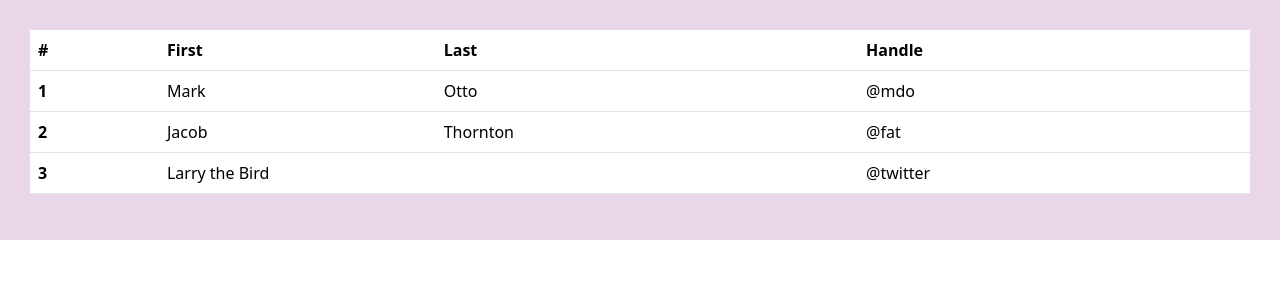
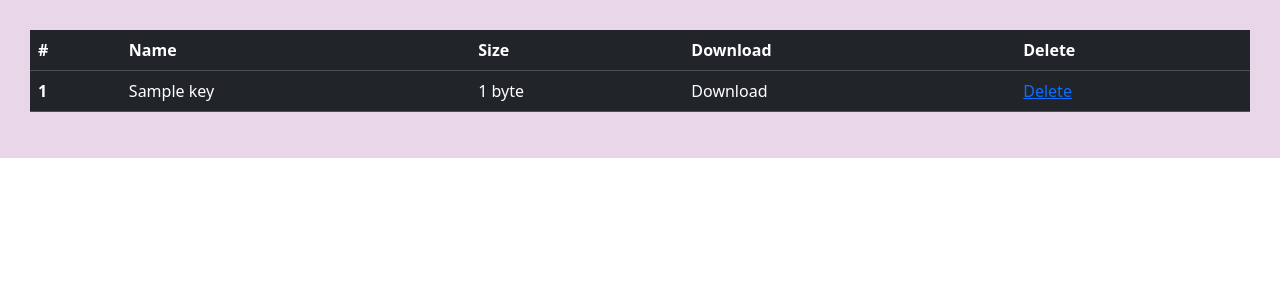
Before and after one commit to Foroozan72/online-shop, a Django app: template home/templates/home/bucket.html in a window 1280 px wide. Shown: the part 56-356 px from the top of the page. Run offline with Django 4.2, Linux system fonts and the light colour scheme; the template is opened without the code that fills it: most values are stand-ins (such as "Sample title", 1, 10 or a date in 2020); parts of the project's set-up code (start-up, migrations or seed data) failed here and were passed over.

Commit message:
second commit

```diff
--- a/core/celery_conf.py
+++ b/core/celery_conf.py
@@ -4,7 +4,7 @@ import os
 
 os.environ.setdefault('DJANGO-SETTINGS-MODULE' , 'core.settings')
 
-celery_app = Celery('A')
+celery_app = Celery('core')
 celery_app.autodiscover_tasks()
 
 
--- a/home/models.py
+++ b/home/models.py
@@ -18,7 +18,7 @@ class Product(models.Model):
     Category = models.ForeignKey(Category , on_delete = models.CASCADE , related_name = 'products')
     name = models.CharField(max_length = 200)
     slug = models.SlugField(max_length = 200 , unique= True)
-    image = models.ImageField(upload_to='products/%Y/%m/%d/')
+    image = models.ImageField() #upload_to='products/%Y/%m/%d/'
     description = models.TextField()
     price = models.IntegerField()
     available = models.BooleanField(default = True)
--- a/home/tasks.py
+++ b/home/tasks.py
@@ -1,8 +1,12 @@
 from bucket import bucket
-
+from celery import shared_task
 
 
 # TODo: can be async?
 def all_bucket_objects_task():
     result = bucket.get_objects()
     return result
+
+@shared_task
+def delete_object_task(key):
+    bucket.delete_object(key)
--- a/home/templates/home/bucket.html
+++ b/home/templates/home/bucket.html
@@ -4,33 +4,27 @@
 
 {% block content %}
 
-<table class="table">
+<table class="table table-dark">
     <thead>
       <tr>
         <th scope="col">#</th>
-        <th scope="col">First</th>
-        <th scope="col">Last</th>
-        <th scope="col">Handle</th>
+        <th scope="col">Name</th>
+        <th scope="col">Size</th>
+        <th scope="col">Download</th>
+        <th scope="col">Delete</th>
       </tr>
     </thead>
     <tbody>
-      <tr>
-        <th scope="row">1</th>
-        <td>Mark</td>
-        <td>Otto</td>
-        <td>@mdo</td>
-      </tr>
-      <tr>
-        <th scope="row">2</th>
-        <td>Jacob</td>
-        <td>Thornton</td>
-        <td>@fat</td>
-      </tr>
-      <tr>
-        <th scope="row">3</th>
-        <td colspan="2">Larry the Bird</td>
-        <td>@twitter</td>
-      </tr>
+      {% for obj in objects %}
+        <tr>
+          <th scope="row">{{forloop.counter}}</th>
+          <td>{{obj.Key}}</td>
+          <td>{{obj.Size | filesizeformat }}</td>
+          <td>Download</td>
+          <td><a href=" {% url 'home:bucket_del_obj' obj.Key %}"> Delete </a></td>
+        </tr>
+      {% endfor %}
+
     </tbody>
   </table>
 
--- a/home/urls.py
+++ b/home/urls.py
@@ -5,5 +5,6 @@ app_name = 'home'
 urlpatterns = [
     path('' , views.HomeView.as_view() , name='home'),
     path('bucket/' , views.BucketView.as_view() , name='bucket'),
+    path('bucket_obj_del/<key>' , views.Delete_obj_BucketView.as_view() , name='bucket_del_obj'),
     path('<slug:slug>/' , views.ProductDetailView.as_view() , name='detail_view'),
 ]
```
Also changed, not shown: bucket.py (+12 -1 lines), home/views.py (+12 -3 lines), db.sqlite3, home/migrations/0003_alter_product_image.py (added).
